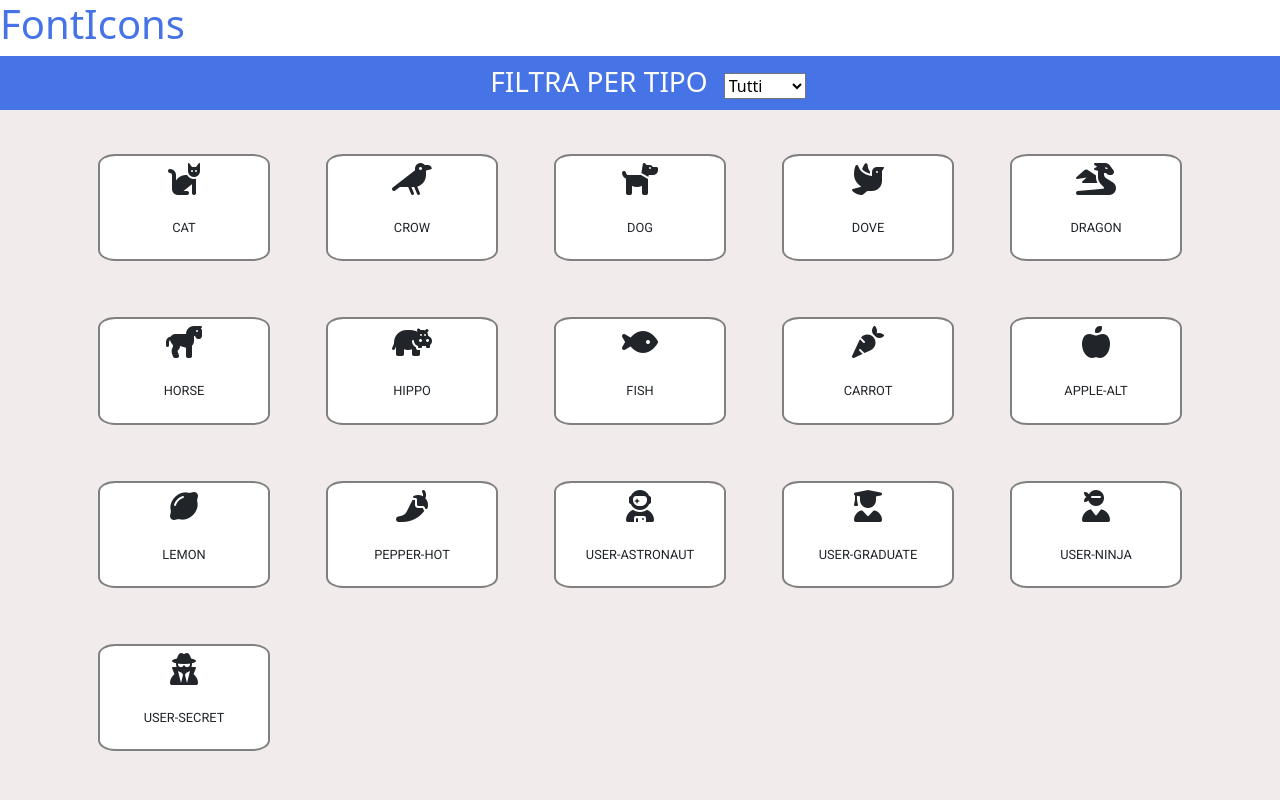
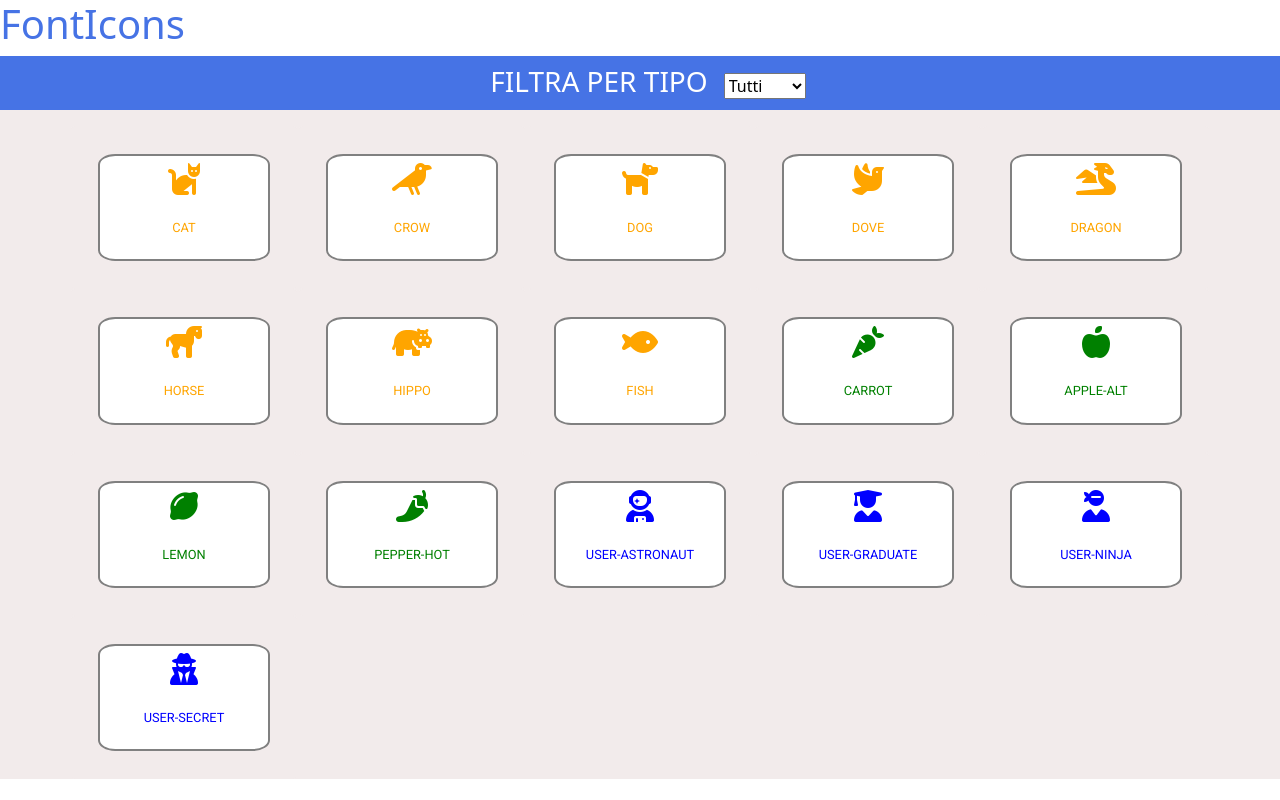
Before and after one commit to MLibralato91/js-es6-icons, a plain HTML site: page index.html in a window 1280 px wide. Drawn offline with nearby package versions, Linux system fonts and the light colour scheme.

Commit message:
add color

```diff
--- a/css/style.css
+++ b/css/style.css
@@ -12,7 +12,7 @@ header{
     height: 110px;
 }
 main{
-    height:calc(100vh - 110px);
+    height:calc(100% - 110px);
     background-color: rgb(242, 235, 235);
 }
 
@@ -30,7 +30,21 @@ main{
 .card{
     background-color: rgb(242, 235, 235);
     border: none;
+    border-radius: none;
+
 }
 h5{
     font-size: 0.8rem;
 }
+
+.blue{
+    color: blue;
+}
+
+.orange{
+    color: orange;
+}
+
+.green{
+    color: green;
+}
--- a/js/script.js
+++ b/js/script.js
@@ -151,7 +151,7 @@ function createCards(obj) {
     myCol.className = 'card col-2 card text-center p-2';
 
     let cardBox = document.createElement('div');
-    cardBox.className = 'cardBox';
+    cardBox.className = 'cardBox' + ' ' + obj.color;
 
     // Creo l'immagine con Fontawsome
     let img = document.createElement('i');
```
